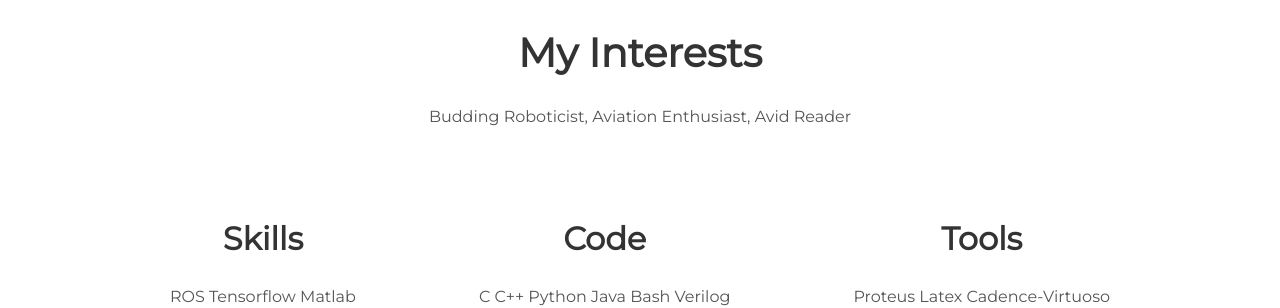
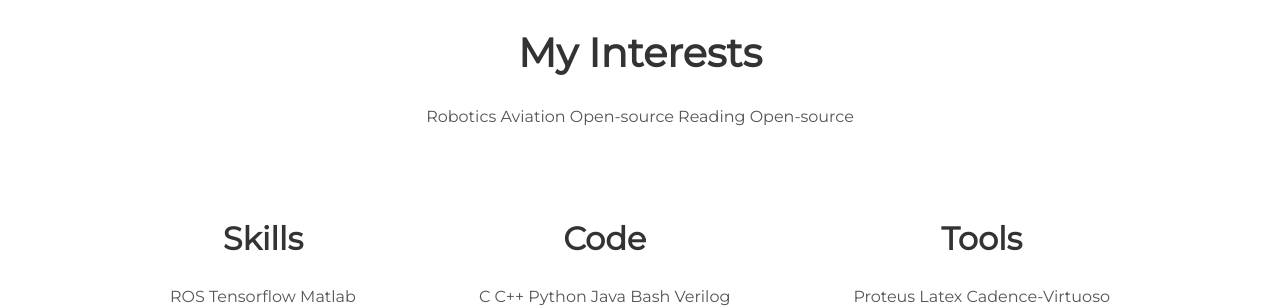
Before and after one commit to Matnay/matnay.github.io, a Jekyll site: the page built from index.html, in a window 1280 px wide. Shown: the part 952-1260 px from the top of the page. Built offline with Jekyll 4.4.1, drawn with Linux system fonts in a browser that asks for light colours.

Commit message:
Update _config.yml

```diff
--- a/_config.yml
+++ b/_config.yml
@@ -6,7 +6,7 @@ url: "https://matnay.github.io" # the base hostname & protocol for your site e.g
 
 # User settings
 username: Pranay Mathur
-user_description: Budding Roboticist, Aviation Enthusiast, Avid Reader
+user_description: Robotics Aviation Open-source Reading Open-source
 user_title: Undergrad
 email: matnay17@gmail.com
 twitter_username: matnay17
```
